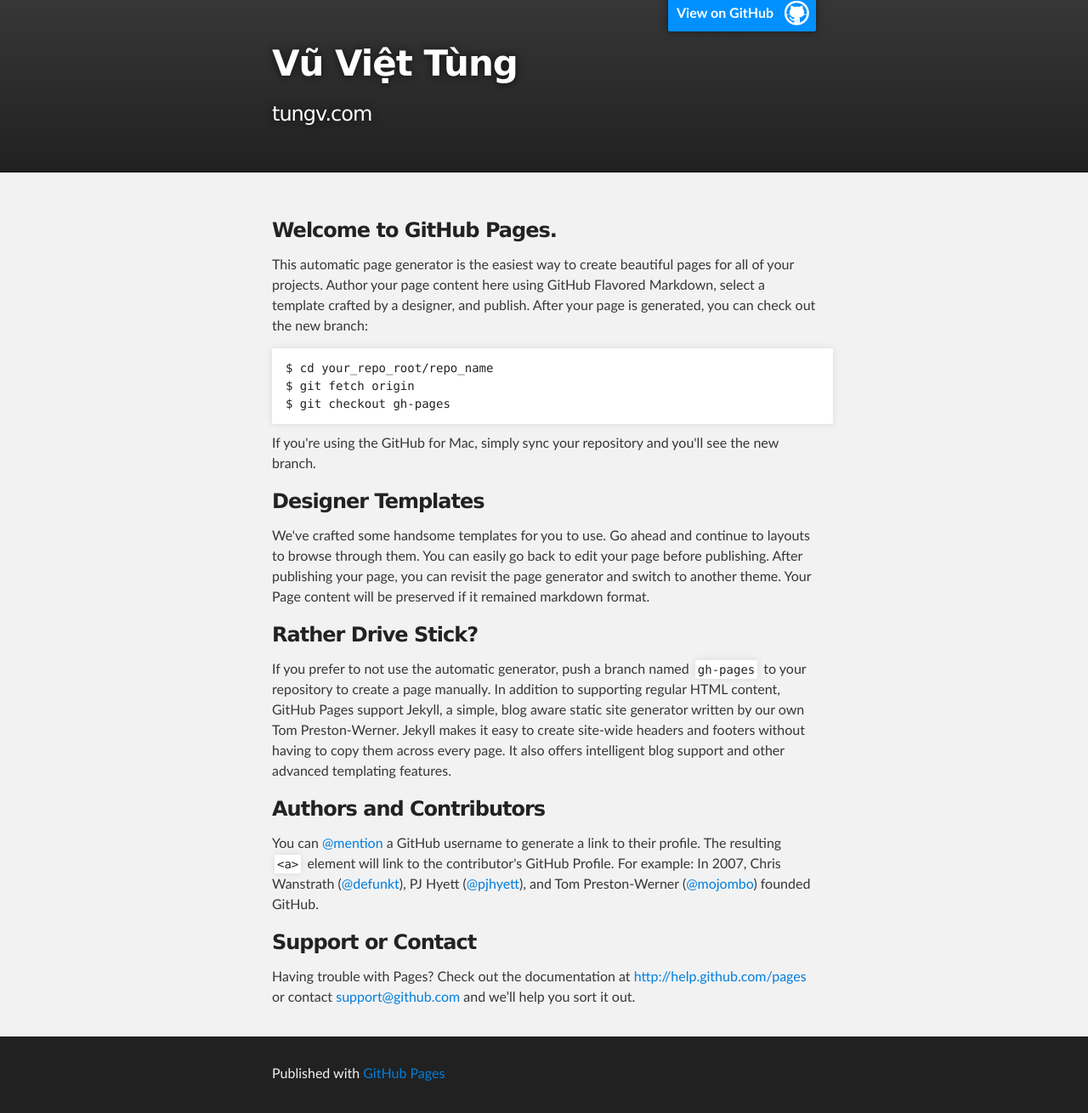
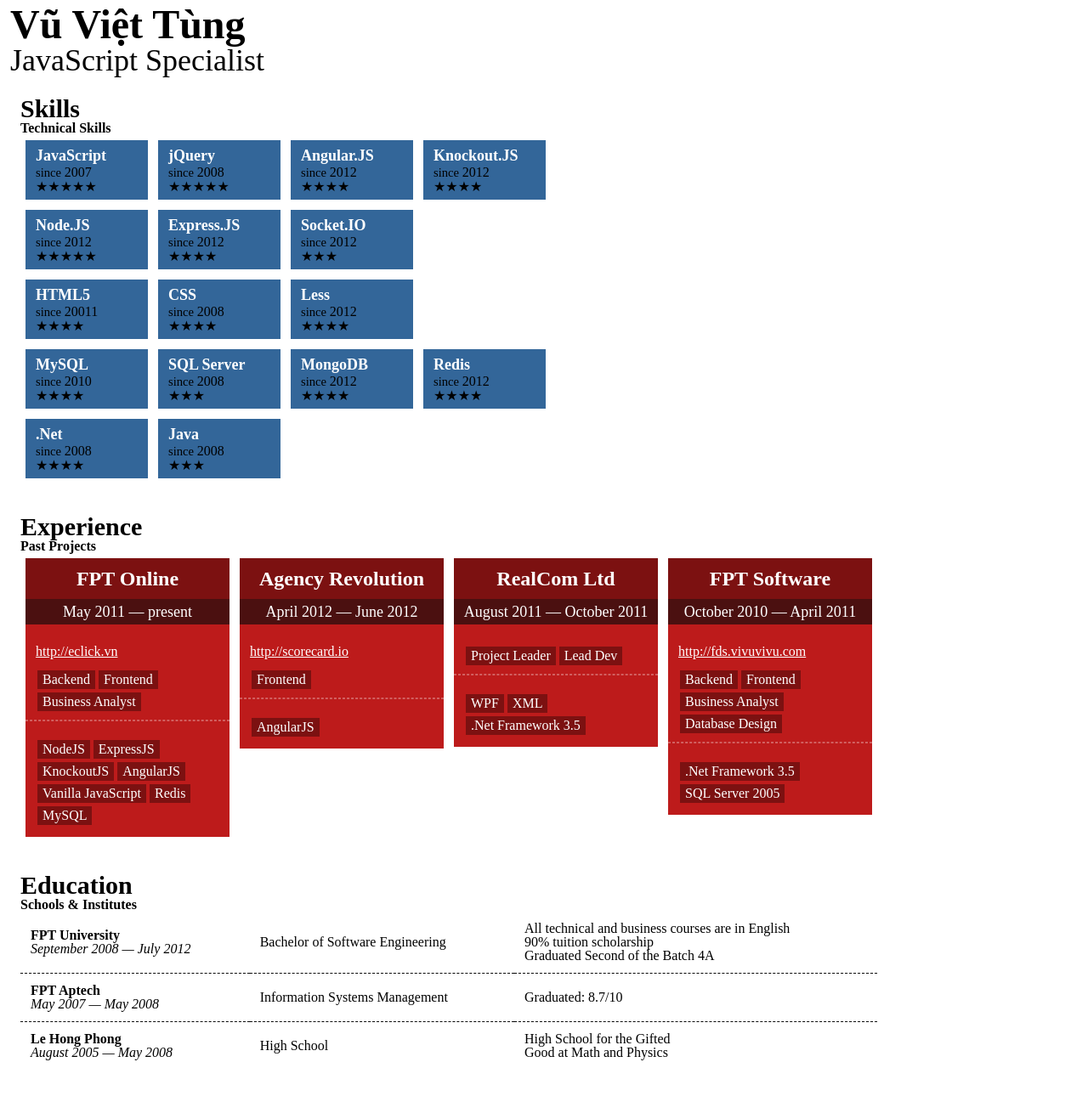
Before and after one commit to tungv/gmanvn.github.io, a plain HTML site: page index.html in a window 1280 px wide. Shown: the part 7-1317 px from the top of the page at 85% size. After the commit the page ends 1290 px from the top, so only its background shows below. Drawn offline with nearby package versions, Linux system fonts and the light colour scheme; a web font is replaced by a local one.

Commit message:
first commit

```diff
--- /dev/null
+++ b/css/style.css
@@ -0,0 +1,255 @@
+@import url(http://weloveiconfonts.com/api/?family=entypo);
+
+/* http://meyerweb.com/eric/tools/css/reset/
+   v2.0 | 20110126
+   License: none (public domain)
+*/
+
+html, body, div, span, applet, object, iframe,
+h1, h2, h3, h4, h5, h6, p, blockquote, pre,
+a, abbr, acronym, address, big, cite, code,
+del, dfn, em, img, ins, kbd, q, s, samp,
+small, strike, strong, sub, sup, tt, var,
+b, u, i, center,
+dl, dt, dd, ol, ul, li,
+fieldset, form, label, legend,
+table, caption, tbody, tfoot, thead, tr, th, td,
+article, aside, canvas, details, embed,
+figure, figcaption, footer, header, hgroup,
+menu, nav, output, ruby, section, summary,
+time, mark, audio, video {
+    margin: 0;
+    padding: 0;
+    border: 0;
+    font-size: 100%;
+    font-family: 'Open Sans', 'Segoe UI', inherit;
+    vertical-align: baseline;
+}
+/* HTML5 display-role reset for older browsers */
+article, aside, details, figcaption, figure,
+footer, header, hgroup, menu, nav, section {
+    display: block;
+}
+body {
+    line-height: 1;
+}
+ol, ul {
+    list-style: none;
+}
+blockquote, q {
+    quotes: none;
+}
+blockquote:before, blockquote:after,
+q:before, q:after {
+    content: '';
+    content: none;
+}
+table {
+    border-collapse: collapse;
+    border-spacing: 0;
+}
+
+
+/* fontawesome */
+[class*="entypo-"]:before {
+    font-family: 'entypo', sans-serif;
+}
+
+
+
+header {
+    font-size: 36px;
+    margin: 12px;
+}
+
+h1 {
+    font-weight: 700;
+    font-size: 48px;
+}
+
+section {
+    padding: 12px;
+    margin: 12px;
+}
+
+section h2 {
+    font-weight: 700;
+    font-size: 30px;
+}
+
+
+.skill-level:after {
+    line-height: 18px;
+    -webkit-transition: color,font-size 200ms,100ms linear;
+}
+
+.star-5:after {
+    content: '\2605\2605\2605\2605\2605';
+    display: block;
+}
+
+.star-4:after {
+    content: '\2605\2605\2605\2605';
+    display: block;
+}
+
+.star-3:after {
+    content: '\2605\2605\2605';
+    display: block;
+}
+
+.star-2:after {
+    content: '\2605\2605';
+    display: block;
+}
+
+
+ul, li {
+    list-style: none;
+    padding: 0;
+    margin: 0;
+}
+
+#technical-skills li.skill-item {
+    float: left;
+    display: block;
+    width: 120px;
+    padding: 6px 12px;
+    margin: 6px;
+    background: #369;
+}
+
+#technical-skills li.skill-item .skill-name {
+    font-size: 18px;
+    font-weight: 700;
+    color: white;
+    line-height: 24px;
+}
+
+#technical-skills li.skill-item .skill-since {
+    display: block;
+}
+
+#technical-skills li.skill-item .skill-since:before {
+    content: 'since ';
+    font-size: 11pt;
+}
+
+#technical-skills li.skill-item:hover {
+    cursor: pointer;
+}
+
+#technical-skills li.skill-item:hover .skill-level:after {
+    font-size: 24px;
+    line-height: 18px;
+    color:gold;
+}
+
+
+#projects li.project {
+    float: left;
+    width: 240px;
+    background: #bd1b1b;
+    padding: 0 0 12px 0;
+    margin: 6px;
+}
+
+#projects li.project > span{
+    display: block;
+    margin: 0 12px;
+    padding-top:12px;
+    color: white;
+}
+
+#projects li.project span.project-employer {
+    line-height: 24px;
+    background: #7c1111;
+    font-weight: 700;
+    padding: 12px;
+    margin: 0;
+    text-align: center;
+    font-size: 24px;
+}
+
+#projects li.project span.project-link a {
+    color: white;
+    width: 100%;
+    display: block;
+    text-align: left;
+}
+
+#projects li.project span.project-timeline {
+    line-height: 18px;
+    background: #4b1010;
+    padding: 6px;
+    margin: 0;
+    text-align: center;
+    font-size:18px;
+}
+
+#projects li.project span.project-description {
+    font-weight: 700;
+}
+
+#projects li.project hr {
+    border: 1px dashed white;
+    opacity: .3;
+}
+
+#projects li.project span.project-role span,
+#projects li.project span.project-technology span {
+    line-height: 18px;
+    display: inline-block;
+    padding: 2px 6px;
+    background: #7c1111;
+    margin: 2px;
+    cursor: pointer;
+}
+
+
+#schools {
+    width: 1008px;
+}
+#schools tr {
+    border-top: 1px dashed black;
+}
+
+#schools tr:first-child {
+    border-top: none;
+}
+
+#schools td {
+    padding: 12px;
+    vertical-align: middle;
+}
+
+#schools td.school-name strong {
+    display: block;
+}
+
+/**
+ * For modern browsers
+ * 1. The space content is one way to avoid an Opera bug when the
+ *    contenteditable attribute is included anywhere else in the document.
+ *    Otherwise it causes space to appear at the top and bottom of elements
+ *    that are clearfixed.
+ * 2. The use of `table` rather than `block` is only necessary if using
+ *    `:before` to contain the top-margins of child elements.
+ */
+.clearfix:before,
+.clearfix:after {
+    content: " "; /* 1 */
+    display: table; /* 2 */
+}
+
+.clearfix:after {
+    clear: both;
+}
+
+/**
+ * For IE 6/7 only
+ * Include this rule to trigger hasLayout and contain floats.
+ */
+.clearfix {
+    *zoom: 1;
+}
--- a/index.html
+++ b/index.html
@@ -1,74 +1,87 @@
 <!DOCTYPE html>
-<html>
+<html ng-app="tungv">
+<head>
+    <meta charset="utf-8">
+    <title>Vũ Việt Tùng - JavaScript Specialist</title>
+    <link rel="stylesheet" href="css/style.css"/>
+    <link href='http://fonts.googleapis.com/css?family=Open+Sans' rel='stylesheet' type='text/css'>
+    <script type="text/javascript" src="js/lodash.min.js"></script>
+    <script type="text/javascript" src="https://ajax.googleapis.com/ajax/libs/angularjs/1.1.5/angular.js"></script>
+    <script type="text/javascript" src="js/script.js"></script>
+</head>
+<body ng-controller="mainCtrl">
+    <header>
+        <h1>Vũ Việt Tùng</h1>
+        <span>JavaScript Specialist</span>
+    </header>
 
-  <head>
-    <meta charset='utf-8' />
-    <meta http-equiv="X-UA-Compatible" content="chrome=1" />
-    <meta name="description" content="Vũ Việt Tùng : tungv.com" />
+    <div id="main">
+        <section id="skills">
+            <h2>Skills</h2>
+            <h3>Technical Skills</h3>
+            <ul id="technical-skills" class="clearfix">
+                <li ng-repeat="category in skills">
+                    <ul class="clearfix">
+                        <li class="skill-item skill-group-{{skill.category}}" ng-repeat="skill in category">
+                            <span class="skill-name">{{ skill.name }}</span>
+                            <span class="skill-since">{{ skill.since }}</span>
+                            <span class="skill-level star-{{skill.level}}"></span>
+                        </li>
+                    </ul>
+                </li>
+            </ul>
+        </section>
 
-    <link rel="stylesheet" type="text/css" media="screen" href="stylesheets/stylesheet.css">
+        <section id="experience">
+            <h2>Experience</h2>
+            <h3>Past Projects</h3>
+            <ul id="projects" class="clearfix">
+                <li class="project" ng-repeat="project in projects">
+                    <span class="project-employer">{{ project.employer }}</span>
+                    <span class="project-timeline">{{ project.from }} &mdash; {{ project.to }}</span>
+                    <span class="project-description" ng-bind-html-unsafe="project.description"></span>
+                    <span class="project-link" ng-show="{{project.link !== ''}}">
+                        <a href="{{project.link}}">{{project.link}}</a>
+                    </span>
+                    <span class="project-role">
+                        <span ng-repeat="role in project.roles">
+                            <b class="entypo-user"></b> {{role}}
+                        </span>
+                    </span>
+                    <hr>
+                    <span class="project-technology">
+                        <span ng-repeat="tech in project.tech">
+                            <b class="entypo-tools"></b> {{tech}}
+                        </span>
+                    </span>
+                </li>
+            </ul>
+        </section>
 
-    <title>Vũ Việt Tùng</title>
-  </head>
-
-  <body>
-
-    <!-- HEADER -->
-    <div id="header_wrap" class="outer">
-        <header class="inner">
-          <a id="forkme_banner" href="https://github.com/gmanvn">View on GitHub</a>
-
-          <h1 id="project_title">Vũ Việt Tùng</h1>
-          <h2 id="project_tagline">tungv.com</h2>
-
-        </header>
+        <section id="education">
+            <h2>Education</h2>
+            <h3>Schools &amp; Institutes</h3>
+            <table id="schools">
+                <tbody>
+                <tr ng-repeat="school in schools">
+                    <td class="school-name">
+                        <strong>{{ school.name }}</strong>
+                        <em>{{ school.from }} &mdash; {{ school.to }}</em>
+                    </td>
+                    <td class="school-degree">
+                        {{ school.degree }}
+                    </td>
+                    <td class="school-highlight">
+                        <ul>
+                            <li ng-repeat="highlight in school.highlights">
+                                {{ highlight }}
+                            </li>
+                        </ul>
+                    </td>
+                </tr>
+                </tbody>
+            </table>
+        </section>
     </div>
-
-    <!-- MAIN CONTENT -->
-    <div id="main_content_wrap" class="outer">
-      <section id="main_content" class="inner">
-        <h3>
-<a name="welcome-to-github-pages" class="anchor" href="#welcome-to-github-pages"><span class="octicon octicon-link"></span></a>Welcome to GitHub Pages.</h3>
-
-<p>This automatic page generator is the easiest way to create beautiful pages for all of your projects. Author your page content here using GitHub Flavored Markdown, select a template crafted by a designer, and publish. After your page is generated, you can check out the new branch:</p>
-
-<pre><code>$ cd your_repo_root/repo_name
-$ git fetch origin
-$ git checkout gh-pages
-</code></pre>
-
-<p>If you're using the GitHub for Mac, simply sync your repository and you'll see the new branch.</p>
-
-<h3>
-<a name="designer-templates" class="anchor" href="#designer-templates"><span class="octicon octicon-link"></span></a>Designer Templates</h3>
-
-<p>We've crafted some handsome templates for you to use. Go ahead and continue to layouts to browse through them. You can easily go back to edit your page before publishing. After publishing your page, you can revisit the page generator and switch to another theme. Your Page content will be preserved if it remained markdown format.</p>
-
-<h3>
-<a name="rather-drive-stick" class="anchor" href="#rather-drive-stick"><span class="octicon octicon-link"></span></a>Rather Drive Stick?</h3>
-
-<p>If you prefer to not use the automatic generator, push a branch named <code>gh-pages</code> to your repository to create a page manually. In addition to supporting regular HTML content, GitHub Pages support Jekyll, a simple, blog aware static site generator written by our own Tom Preston-Werner. Jekyll makes it easy to create site-wide headers and footers without having to copy them across every page. It also offers intelligent blog support and other advanced templating features.</p>
-
-<h3>
-<a name="authors-and-contributors" class="anchor" href="#authors-and-contributors"><span class="octicon octicon-link"></span></a>Authors and Contributors</h3>
-
-<p>You can <a href="https://github.com/blog/821" class="user-mention">@mention</a> a GitHub username to generate a link to their profile. The resulting <code>&lt;a&gt;</code> element will link to the contributor's GitHub Profile. For example: In 2007, Chris Wanstrath (<a href="https://github.com/defunkt" class="user-mention">@defunkt</a>), PJ Hyett (<a href="https://github.com/pjhyett" class="user-mention">@pjhyett</a>), and Tom Preston-Werner (<a href="https://github.com/mojombo" class="user-mention">@mojombo</a>) founded GitHub.</p>
-
-<h3>
-<a name="support-or-contact" class="anchor" href="#support-or-contact"><span class="octicon octicon-link"></span></a>Support or Contact</h3>
-
-<p>Having trouble with Pages? Check out the documentation at <a href="http://help.github.com/pages">http://help.github.com/pages</a> or contact <a href="mailto:support@github.com">support@github.com</a> and we’ll help you sort it out.</p>
-      </section>
-    </div>
-
-    <!-- FOOTER  -->
-    <div id="footer_wrap" class="outer">
-      <footer class="inner">
-        <p>Published with <a href="http://pages.github.com">GitHub Pages</a></p>
-      </footer>
-    </div>
-
-
-
-  </body>
+</body>
 </html>
--- /dev/null
+++ b/js/script.js
@@ -0,0 +1,191 @@
+var tungv = {
+  skills : [
+  {
+    "name": "JavaScript",
+    "since": 2007,
+    "level": 5,
+    "category": "js"
+  },
+  {
+    "name": "jQuery",
+    "since": 2008,
+    "level": 5,
+    "category": "js"
+  },
+  {
+    "name": "Angular.JS",
+    "since": 2012,
+    "level": 4,
+    "category": "js"
+  },
+  {
+    "name": "Knockout.JS",
+    "since": 2012,
+    "level": 4,
+    "category": "js"
+  },
+  {
+    "name": "Node.JS",
+    "since": 2012,
+    "level": 5,
+    "category": "server-js"
+  },
+  {
+    "name": "Express.JS",
+    "since": 2012,
+    "level": 4,
+    "category": "server-js"
+  },
+  {
+    "name": "Socket.IO",
+    "since": 2012,
+    "level": 3,
+    "category": "server-js"
+  },
+  {
+    "name": "HTML5",
+    "since": 20011,
+    "level": 4,
+    "category": "web"
+  },
+  {
+    "name": "CSS",
+    "since": 2008,
+    "level": 4,
+    "category": "web"
+  },
+  {
+    "name": "Less",
+    "since": 2012,
+    "level": 4,
+    "category": "web"
+  },
+  {
+    "name": "MySQL",
+    "since": 2010,
+    "level": 4,
+    "category": "storage"
+  },
+  {
+    "name": "SQL Server",
+    "since": 2008,
+    "level": 3,
+    "category": "storage"
+  },
+  {
+    "name": "MongoDB",
+    "since": 2012,
+    "level": 4,
+    "category": "storage"
+  },
+  {
+    "name": "Redis",
+    "since": 2012,
+    "level": 4,
+    "category": "storage"
+  },
+  {
+    "name": ".Net",
+    "since": 2008,
+    "level": 4,
+    "category": "general"
+  },
+  {
+    "name": "Java",
+    "since": 2008,
+    "level": 3,
+    "category": "general"
+  }
+],
+  projects: [
+    {
+      "name": "eClick",
+      "employer": "FPT Online",
+      "from" : "May 2011",
+      "to" : "present",
+      "description" : "eClick &ndash; Advertising network",
+      "link" : "http://eclick.vn",
+      "roles" : ["Backend","Frontend","Business Analyst"],
+      "tech": ["NodeJS","ExpressJS","KnockoutJS", "AngularJS", "Vanilla JavaScript","Redis", "MySQL"]
+    },{
+      "name": "scorecard",
+      "employer": "Agency Revolution",
+      "from" : "April 2012",
+      "to" : "June 2012",
+      "description" : "Scorecard.io &ndash; Medical Insurance Websites analyzer",
+      "link" : "http://scorecard.io",
+      "roles" : ["Frontend"],
+      "tech": ["AngularJS"]
+    },{
+      "name": "iMath",
+      "employer": "RealCom Ltd",
+      "from" : "August 2011",
+      "to" : "October 2011",
+      "description" : "iMath &ndash; Mathematical and 2D Geometrical applications",
+      "link" : "",
+      "roles" : ["Project Leader","Lead Dev"],
+      "tech": ["WPF", "XML", ".Net Framework 3.5"]
+    }/*,{
+      "name": "FPT University Training and Finance System",
+      "employer": "FPT University",
+      "from" : "May 2011",
+      "to" : "June 2011",
+      "description" : "FPT University Training and Finance System",
+      "link" : "",
+      "roles" : ["Database Designer","Business Analyst"],
+      "tech": [".Net Framework 3.5", "SQL Server 2005"]
+    }*/,{
+      "name": "vivuvivu",
+      "employer": "FPT Software",
+      "from" : "October 2010",
+      "to" : "April 2011",
+      "description" : "vivuvivu &ndash; Entertainment and Security related services",
+      "link" : "http://fds.vivuvivu.com",
+      "roles" : ["Backend","Frontend","Business Analyst","Database Design"],
+      "tech": [".Net Framework 3.5", "SQL Server 2005"]
+    }
+  ],
+
+  schools : [{
+    "name" : "FPT University",
+    "from" : "September 2008",
+    "to" : "July 2012",
+    "degree":"Bachelor of Software Engineering",
+    "highlights" : ["All technical and business courses are in English", "90% tuition scholarship","Graduated Second of the Batch 4A"]
+  },{
+    "name" : "FPT Aptech",
+    "from" : "May 2007",
+    "to" : "May 2008",
+    "degree":"Information Systems Management",
+    "highlights" : ["Graduated: 8.7/10"]
+  },{
+    "name" : "Le Hong Phong",
+    "from" : "August 2005",
+    "to" : "May 2008",
+    "degree":"High School",
+    "highlights" : ["High School for the Gifted", "Good at Math and Physics"]
+  }]
+};
+
+
+
+var app = angular.module('tungv', [])
+  .controller('mainCtrl', ['$scope', function ($scope) {
+    $scope.skills = _.groupBy(tungv.skills, function (skill) {
+      return skill.category;
+    });
+
+    $scope.skills = _.sortBy($scope.skills, function (category, name) {
+      switch (name) {
+        case 'js': return 1;
+        case 'server-js': return 2;
+        case 'web': return 3;
+        case 'storage': return 4;
+        case 'general': return 5;
+        default: return 100;
+      }
+    });
+
+    $scope.projects = tungv.projects;
+    $scope.schools = tungv.schools;
+  }]);
```
Also changed, not shown: js/lodash.min.js (added), 1 other file.
